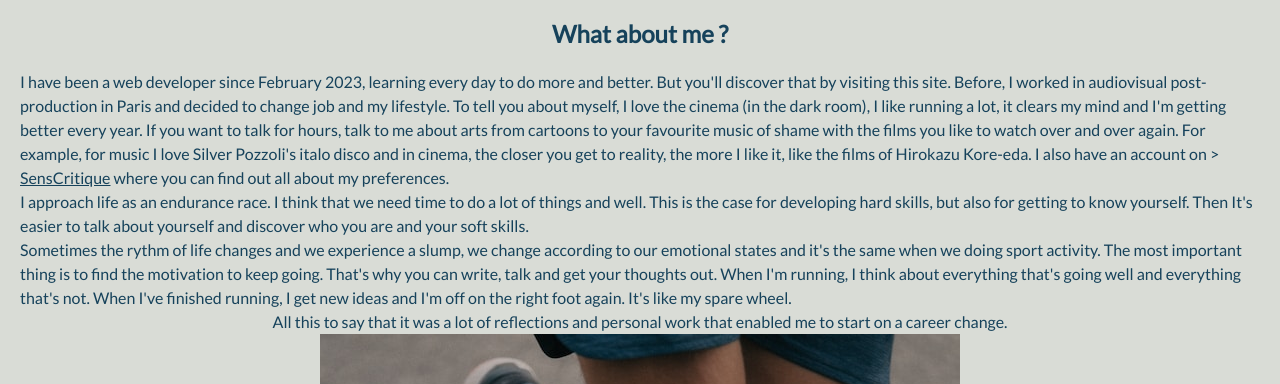
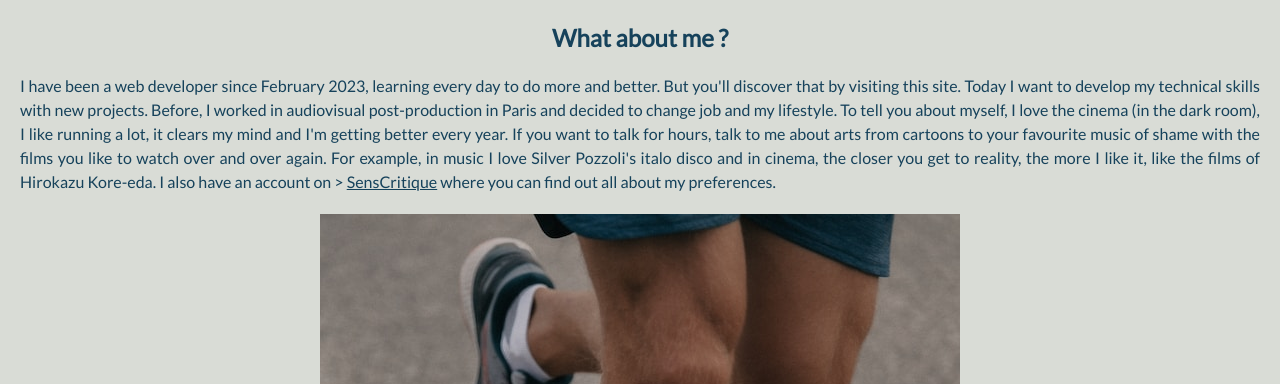
Before and after one commit to fmarincode/my-portfolio, a React (Create React App) app: page /about in a window 1280 px wide. Shown: the part 192-576 px from the top of the page. Built offline with nearby package versions, Linux system fonts and the light colour scheme.

Commit message:
about me page done

```diff
--- a/src/pages/About.js
+++ b/src/pages/About.js
@@ -1,43 +1,43 @@
-import React, { useState } from 'react';
+import React from 'react';
 /* import "../styles/about.css" */
 import cvVideo from "../assets/CV_2.mp4";
 import runningPic from "../assets/illus/jakob-owens-A4579vLezz8-unsplash.jpg"
-import { Link } from 'react-router-dom';
 
 const About = () => {
 
     return (
         <main className="flex flex-col items-center w-full px-5 text-[--firstColor]">
                 <section className='mt-5'>
-                    <video controls controlsList="nodownload">
+                    <video controls controlsList="nodownload" className='order-1'>
                         <source src={cvVideo} type="video/mp4" />
                     Sorry, your browser doesn't support videos.
                     </video>
                 </section>
 
-                <section className='mt-10 flex flex-col items-center'>
+                <section className='mt-5 flex flex-col items-center order-2'>
                     <h1 className='text-2xl font-semibold'>What about me ?</h1>
                     <article className='mt-5 flex flex-col items-center'>
-                        <img src={runningPic} alt='a runner' className='order-2'/>
-                        <p className="">I have been a web developer since February 2023, learning every day to do more and better. But you'll discover that by visiting this site. Before, I worked in audiovisual post-production in Paris and decided to change job and my lifestyle. To tell you about myself, I love the cinema (in the dark room), I like running a lot, it clears my mind and I'm getting better every year.
+                        <img src={runningPic} alt='a runner' className='order-4 pt-5'/>
+                        <p className="order-3 text-justify">I have been a web developer since February 2023, learning every day to do more and better. But you'll discover that by visiting this site. Today I want to develop my technical skills with new projects.
+                        Before, I worked in audiovisual post-production in Paris and decided to change job and my lifestyle. To tell you about myself, I love the cinema (in the dark room), I like running a lot, it clears my mind and I'm getting better every year.
                         If you want to talk for hours, talk to me about arts from cartoons to your favourite music of shame with the films you like to watch over and over again.
-                        For example, for music I love Silver Pozzoli's italo disco and in cinema, the closer you get to reality, the more I like it, like the films of Hirokazu Kore-eda. I also have an account on &gt; <a href='https://www.senscritique.com/Brav-Pitt' target='blank' className='underline hover:cursor-pointer'>SensCritique</a> where you can find out all about my preferences.
+                        For example, in music I love Silver Pozzoli's italo disco and in cinema, the closer you get to reality, the more I like it, like the films of Hirokazu Kore-eda. I also have an account on &gt; <a href='https://www.senscritique.com/Brav-Pitt' target='blank' className='underline hover:cursor-pointer'>SensCritique</a> where you can find out all about my preferences.
                         </p>
 
 
 
-                        <p className="">I approach life as an endurance race. I think that we need time to do a lot of things and well. This is the case for developing hard skills, but also for getting to know yourself. Then It's easier to talk about yourself and discover who you are and your soft skills.</p>
+                        <p className="order-5 pt-5">I approach life as an endurance race. I think that we need time to do a lot of things and well. This is the case for developing hard skills, but also for getting to know yourself. Then It's easier to talk about yourself and discover who you are and your soft skills.</p>
 
-                        <p className="">Sometimes the rythm of life changes and we experience a slump, we change according to our emotional states and it's the same when we doing sport activity. The most important thing is to find the motivation to keep going. That's why you can write, talk and get your thoughts out.
+                        <p className="order-6">Sometimes the rythm of life changes and we experience a slump, we change according to our emotional states and it's the same when we doing sport activity. The most important thing is to find the motivation to keep going. That's why you can write, talk and get your thoughts out.
                         When I'm running, I think about everything that's going well and everything that's not. When I've finished running, I get new ideas and I'm off on the right foot again. It's like my spare wheel.</p>
 
-                        <p className="">All this to say that it was a lot of reflections and personal work that enabled me to start on a career change.</p>
+                        <p className="order-7">That's why I've set myself the goal of doing a tour of Europe's half-marathons.</p>
 
 
                     </article>
                 </section>
         <br />
-        <p>You need to contact me ? You can send me an email by clicking <a href="mailto:florent.marin59@gmail.com">here</a>.</p>
+        <p className='order-8 pt-5'>You need to contact me ? You can send me an email by clicking <span className='text-[--secondColor]'>&gt; <a href="mailto:florent.marin59@gmail.com" className='underline'>here</a></span>.</p>
 
       </main>
     );
--- a/src/pages/Experiences.js
+++ b/src/pages/Experiences.js
@@ -17,6 +17,8 @@ function Experiences() {
       <VerticalTimeline lineColor="#E94F37">
       <VerticalTimelineElement
           className="vertical-timeline-element--work"
+          contentStyle={{ background: '#16425B', color: '#D9DCD6' }}
+          contentArrowStyle={{ borderRight: '7px solid  #16425B' }}
           date="2023 - Today"
           iconStyle={{ background: "#E94F37", color: "#fff" }}
           icon={<MdSchool />}
@@ -38,6 +40,8 @@ function Experiences() {
         </VerticalTimelineElement>
       <VerticalTimelineElement
           className="vertical-timeline-element--work"
+          contentStyle={{ background: '#16425B', color: '#D9DCD6' }}
+          contentArrowStyle={{ borderRight: '7px solid  #16425B' }}
           date="2021 - 2022"
           iconStyle={{ background: "#E94F37", color: "#fff" }}
           icon={<MdWorkOutline />}
@@ -59,6 +63,8 @@ function Experiences() {
         </VerticalTimelineElement>
         <VerticalTimelineElement
           className="vertical-timeline-element--work"
+          contentStyle={{ background: '#16425B', color: '#D9DCD6' }}
+          contentArrowStyle={{ borderRight: '7px solid  #16425B' }}
           date="2020 - 2021"
           iconStyle={{ background: "#E94F37", color: "#fff" }}
           icon={<MdWorkOutline />}
@@ -80,6 +86,8 @@ function Experiences() {
 
         <VerticalTimelineElement
           className="vertical-timeline-element--education"
+          contentStyle={{ background: '#16425B', color: '#D9DCD6' }}
+          contentArrowStyle={{ borderRight: '7px solid  #16425B' }}
           date="2019 - 2020"
           iconStyle={{ background: "#E94F37", color: "#fff" }}
           icon={<MdSchool />}
@@ -99,6 +107,8 @@ function Experiences() {
 
         <VerticalTimelineElement
           className="vertical-timeline-element--education"
+          contentStyle={{ background: '#16425B', color: '#D9DCD6' }}
+          contentArrowStyle={{ borderRight: '7px solid  #16425B' }}
           date="2017 - 2019"
           iconStyle={{ background: "#E94F37", color: "#fff" }}
           icon={<MdSchool />}
@@ -117,6 +127,8 @@ function Experiences() {
 
         <VerticalTimelineElement
           className="vertical-timeline-element--education"
+          contentStyle={{ background: '#16425B', color: '#D9DCD6' }}
+          contentArrowStyle={{ borderRight: '7px solid  #16425B' }}
           date="2014 - 2017"
           iconStyle={{ background: "#E94F37", color: "#fff" }}
           icon={<MdSchool />}
```
